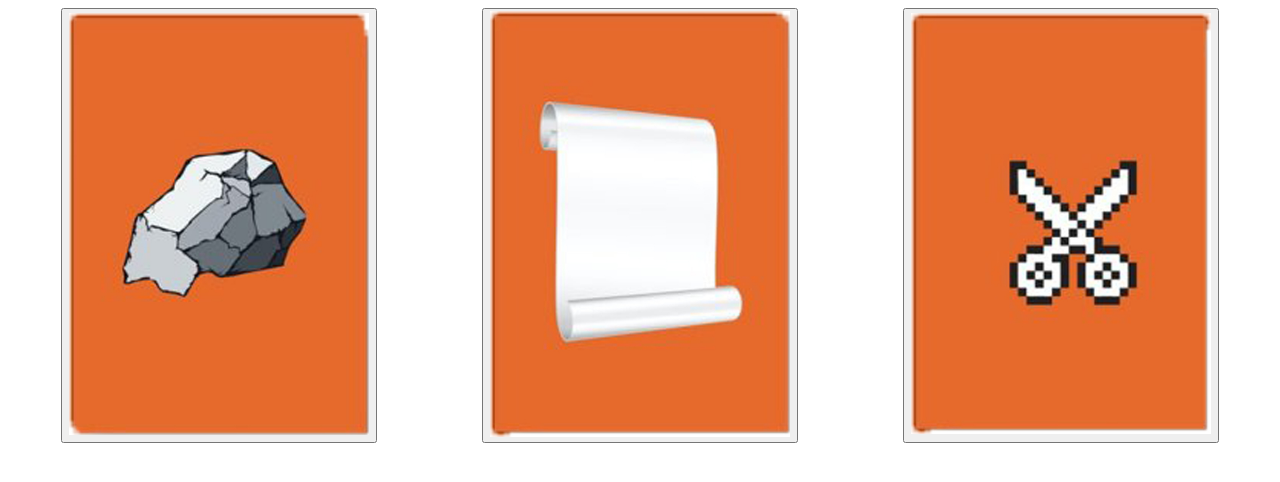
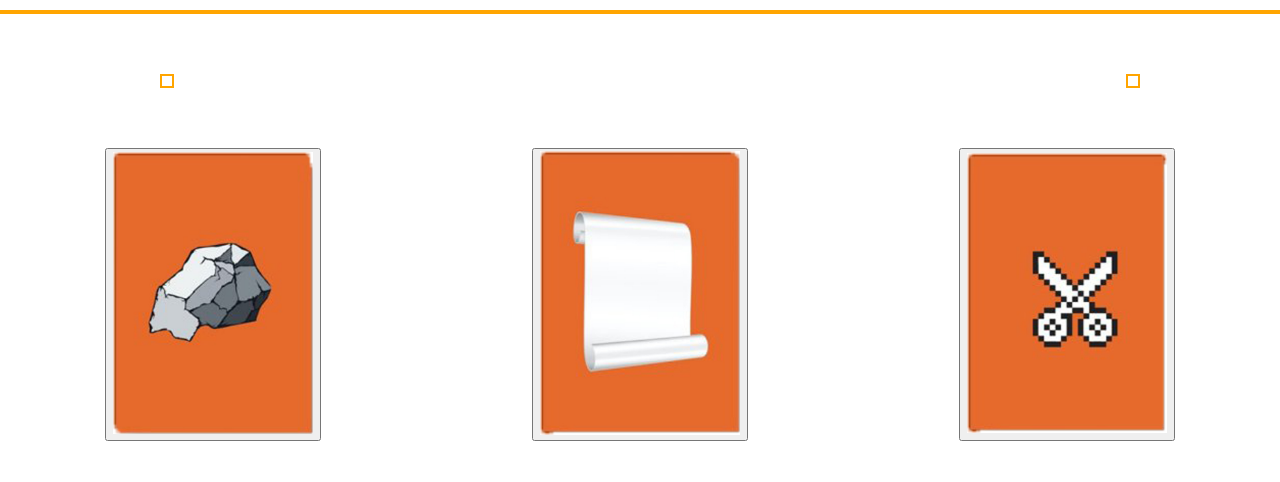
Before and after one commit to Crow0/Odin-Rock-Paper-Scissors, a plain HTML site: page index.html in a window 1280 px wide. Drawn offline with Linux system fonts and the light colour scheme.

Commit message:
Add style to the game

```diff
--- a/style.css
+++ b/style.css
@@ -1,3 +1,8 @@
+body {
+    margin: 0;
+    padding: 0;
+}
+
 .container {
     display: flex;
     justify-content: space-around;
@@ -5,6 +10,37 @@
 
 
 img {
-    width:300px;
+    width:200px;
     height: auto;
 }
+
+.message {
+    margin-top: 10px;
+    text-align: center;
+    font-size: 30px;
+    font-family: Arial, Helvetica, sans-serif;
+    border: 2px solid orange;
+}
+
+.result-container {
+    display: flex;
+    justify-content: space-between;
+    font-family: Arial, Helvetica, sans-serif;
+    font-size: 20px;
+}
+
+.player-score {
+    margin-top: 3em;
+    margin-left: 8em;
+    margin-bottom: 3em;
+    border: 2px solid orange;
+    padding: 5px;
+}
+
+.computer-score {
+   margin-top: 3em;
+   margin-right: 7em;
+   margin-bottom: 3em;
+   border: 2px solid orange;
+   padding: 5px;
+}
```
